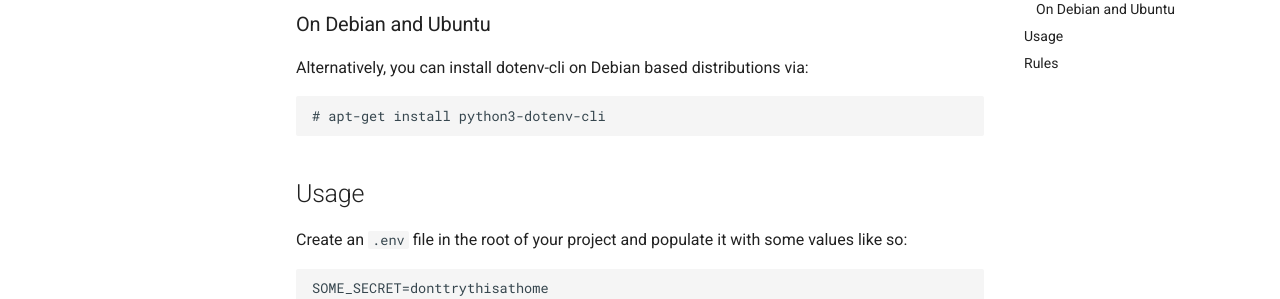
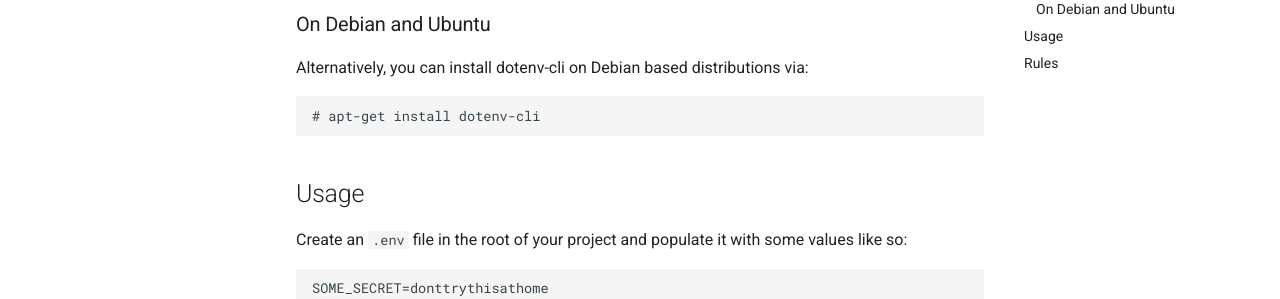
Before and after one commit to venthur/dotenv-cli, an MkDocs documentation site: the page built from docs/index.md, in a window 1280 px wide and 900 px high, scrolled down 622 px. Shown: the part 153-452 px from the top of the window. Built offline with MkDocs 1.6.1 and Material for MkDocs 9.7.7, drawn with Linux system fonts in a browser that asks for light colours; comment, search, counter and statistics services are not loaded.

Commit message:
updated docs

````diff
--- a/docs/index.md
+++ b/docs/index.md
@@ -35,7 +35,7 @@
 Alternatively, you can install dotenv-cli on Debian based distributions via:
 
 ```bash
-# apt-get install python3-dotenv-cli
+# apt-get install dotenv-cli
 ```
 
 
````
Also changed, not shown: README.md (+1 -1 lines).
